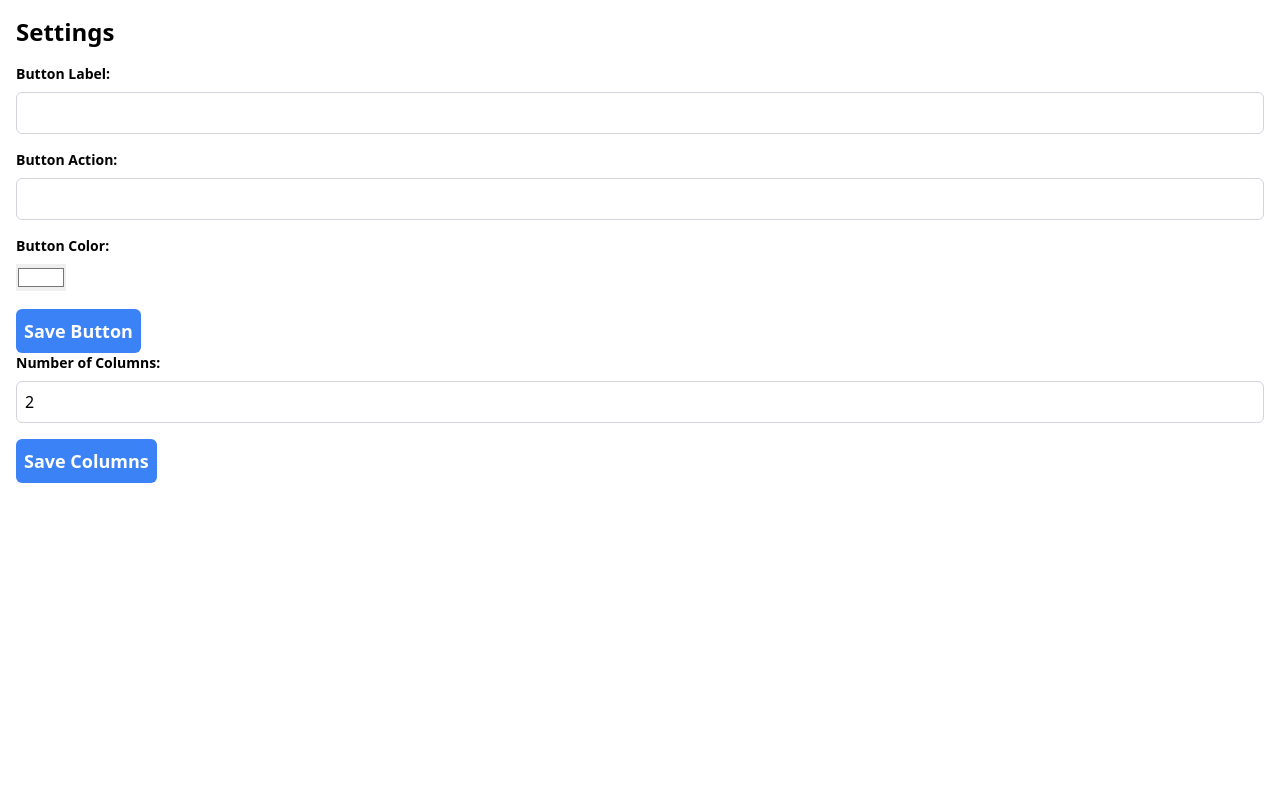
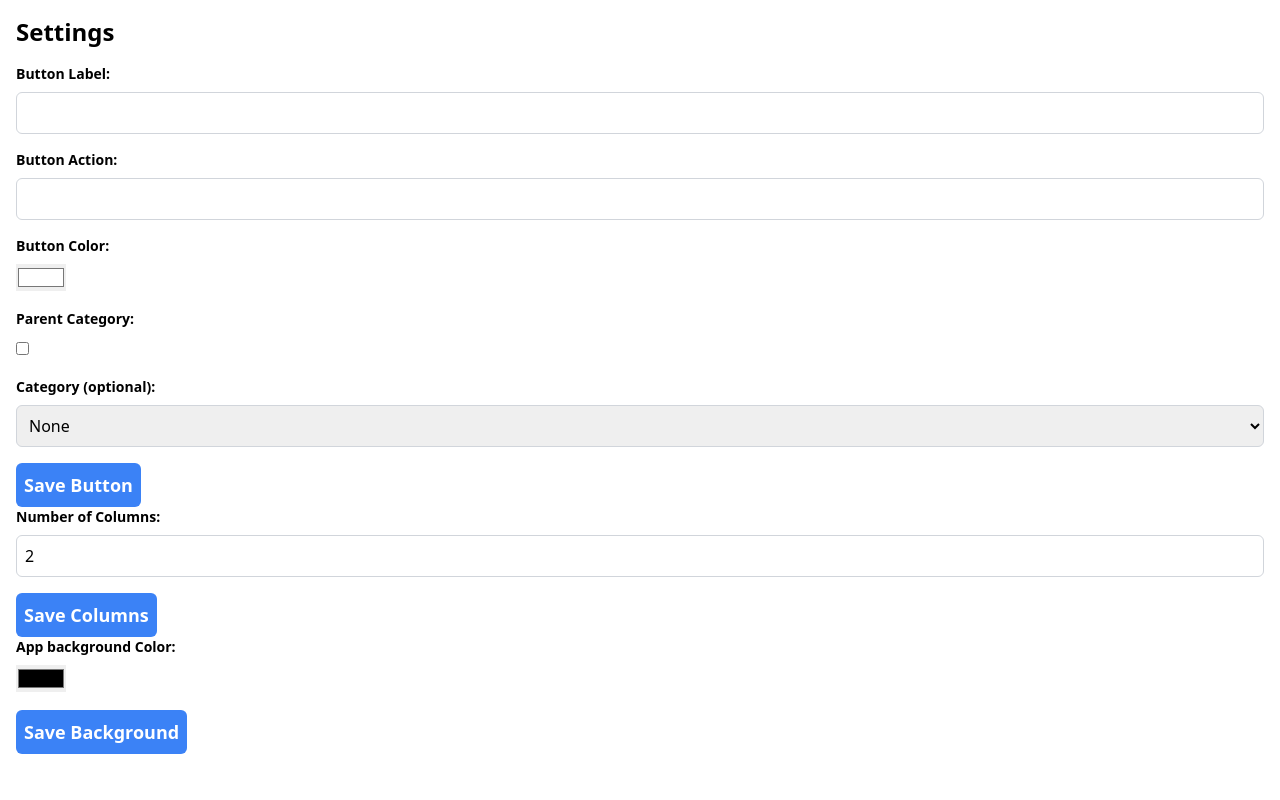
Before and after one commit to BrainicHQ/saycharlie, a Flask app: page /settings in a window 1280 px wide. Run offline with Flask 3, Linux system fonts and the light colour scheme; some libraries are stand-ins or nearby versions.

Commit message:
add app background, wip categories & buttons

```diff
--- a/app.py
+++ b/app.py
@@ -4,31 +4,42 @@ import os
 
 app = Flask(__name__)
 
-# Check if config file exists, if not, create it with initial structure and default buttons
-if not os.path.exists('config.json'):
-    initial_data = {'buttons': [{'label': 'Button 1', 'action': '#', 'color': '#4CAF50'},
-                                {'label': 'Button 2', 'action': '#', 'color': '#2196F3'}],
-                    'columns': 2}
-    with open('config.json', 'w') as f:
-        json.dump(initial_data, f)
+# Initialize settings_data with default data
+initial_data = {'buttons': [{'label': 'Button 1', 'action': '#', 'color': '#4CAF50'},
+                            {'label': 'Button 2', 'action': '#', 'color': '#2196F3'}],
+                'columns': 2}
 
-# Load initial settings from config file
-with open('config.json', 'r') as f:
-    settings_data = json.load(f)
+# Check if config file exists and is non-empty
+if os.path.exists('config.json') and os.path.getsize('config.json') > 0:
+    try:
+        # Load initial settings from config file
+        with open('config.json', 'r') as f:
+            settings_data = json.load(f)
+    except json.decoder.JSONDecodeError:
+        # Handle the case when the JSON file is empty or invalid
+        print("Error: Config file is empty or invalid JSON. Using default initial data.")
+        settings_data = initial_data
+else:
+    # Use default initial data if config file doesn't exist or is empty
+    settings_data = initial_data
 
 # Check if 'buttons' key exists and is not empty, if not, add default buttons
 if 'buttons' not in settings_data or not settings_data['buttons']:
-    settings_data['buttons'] = [{'label': 'Button 1', 'action': '#', 'color': '#4CAF50'},
-                                {'label': 'Button 2', 'action': '#', 'color': '#2196F3'}]
+    settings_data['buttons'] = initial_data['buttons']
 
 # Check if 'columns' key exists and is not empty, if not, set a default value
 if 'columns' not in settings_data:
-    settings_data['columns'] = 2
+    settings_data['columns'] = initial_data['columns']
+
+# Check if 'app_background' key exists and is not empty, if not, set a default value
+if 'app_background' not in settings_data:
+    settings_data['app_background'] = '#f0f0f0'
 
 
 @app.route('/')
 def dashboard():
-    return render_template('dashboard.html', buttons=settings_data['buttons'], columns=settings_data['columns'])
+    return render_template('dashboard.html', buttons=settings_data['buttons'],
+                           columns=settings_data['columns'], app_background=settings_data['app_background'])
 
 
 @app.route('/add_button', methods=['POST'])
@@ -37,9 +48,23 @@ def add_button():
         # Process form submission and update button settings
         new_button = {
             'label': request.form['label'],
-            'action': request.form['action'],
-            'color': request.form['color']
+            'color': request.form['color'],
+            'category': request.form.get('category'),  # Get the category if provided
+            'isCategory': 'parent_category' in request.form  # Check if it's a parent category
         }
+
+        # If it's a parent category, disable the action field
+        if new_button['isCategory']:
+            new_button['action'] = ''
+            # Add it as a parent category
+            new_category = {
+                'label': new_button['label'],
+                'buttons': []
+            }
+            settings_data.setdefault('categories', []).append(new_category)
+        else:
+            new_button['action'] = request.form['action']  # Get the action if not a parent category
+
         settings_data['buttons'].append(new_button)
 
         # Save updated settings to config file
@@ -63,9 +88,23 @@ def set_columns():
         return redirect('/')
 
 
+@app.route('/app_background', methods=['POST'])
+def app_background():
+    if request.method == 'POST':
+        # Process form submission and update the app background
+        app_background = request.form['app_background']
+        settings_data['app_background'] = app_background
+
+        # Save updated settings to config file
+        with open('config.json', 'w') as f:
+            json.dump(settings_data, f, indent=4)
+
+        return redirect('/')
+
+
 @app.route('/settings', methods=['GET'])
 def settings():
-    return render_template('settings.html', columns=settings_data['columns'])
+    return render_template('settings.html', columns=settings_data['columns'], buttons=settings_data['buttons'])
 
 
 if __name__ == '__main__':
--- a/templates/settings.html
+++ b/templates/settings.html
@@ -24,16 +24,47 @@
             <label class="block text-sm font-semibold mb-2" for="color">Button Color:</label>
             <input type="color" id="color" name="color" value="#ffffff">
         </div>
-            <button type="submit" class="glass-button bg-blue-500 text-white text-lg font-semibold p-2 rounded-md">Save Button</button>
+        <div class="mb-4">
+            <label class="block text-sm font-semibold mb-2" for="parent_category">Parent Category:</label>
+            <input type="checkbox" id="parent_category" name="parent_category">
+        </div>
+        <div class="mb-4">
+            <label class="block text-sm font-semibold mb-2" for="category">Category (optional):</label>
+            <select id="category" name="category" class="border border-gray-300 rounded-md p-2 w-full">
+                <option value="">None</option>
+                {% for button in buttons %}
+                    {% if button.isCategory %}
+                        <option value="{{ button.label }}">{{ button.label }}</option>
+                    {% endif %}
+                {% endfor %}
+            </select>
+        </div>
+        <button type="submit" class="glass-button bg-blue-500 text-white text-lg font-semibold p-2 rounded-md">Save
+            Button
+        </button>
     </form>
 
     <!-- Form for adjusting the number of columns -->
     <form method="POST" action="/set_columns">
         <div class="mb-4">
             <label class="block text-sm font-semibold mb-2" for="columns">Number of Columns:</label>
-                <input type="number" id="columns" name="columns" value="{{ columns }}" min="1" max="5" class="border border-gray-300 rounded-md p-2 w-full">
+            <input type="number" id="columns" name="columns" value="{{ columns }}" min="1" max="5"
+                   class="border border-gray-300 rounded-md p-2 w-full">
         </div>
-            <button type="submit" class="glass-button bg-blue-500 text-white text-lg font-semibold p-2 rounded-md">Save Columns</button>
+        <button type="submit" class="glass-button bg-blue-500 text-white text-lg font-semibold p-2 rounded-md">Save
+            Columns
+        </button>
+    </form>
+
+    <!-- Form for setting the background color -->
+    <form method="POST" action="/app_background">
+        <div class="mb-4">
+            <label class="block text-sm font-semibold mb-2" for="background">App background Color:</label>
+            <input type="color" id="background" name="app_background" value="{{ background }}">
+        </div>
+        <button type="submit" class="glass-button bg-blue-500 text-white text-lg font-semibold p-2 rounded-md">Save
+            Background
+        </button>
     </form>
 </div>
 </body>
```
Also changed, not shown: templates/dashboard.html (+40 -6 lines). Lines whose indentation alone changed are shown as unchanged.
